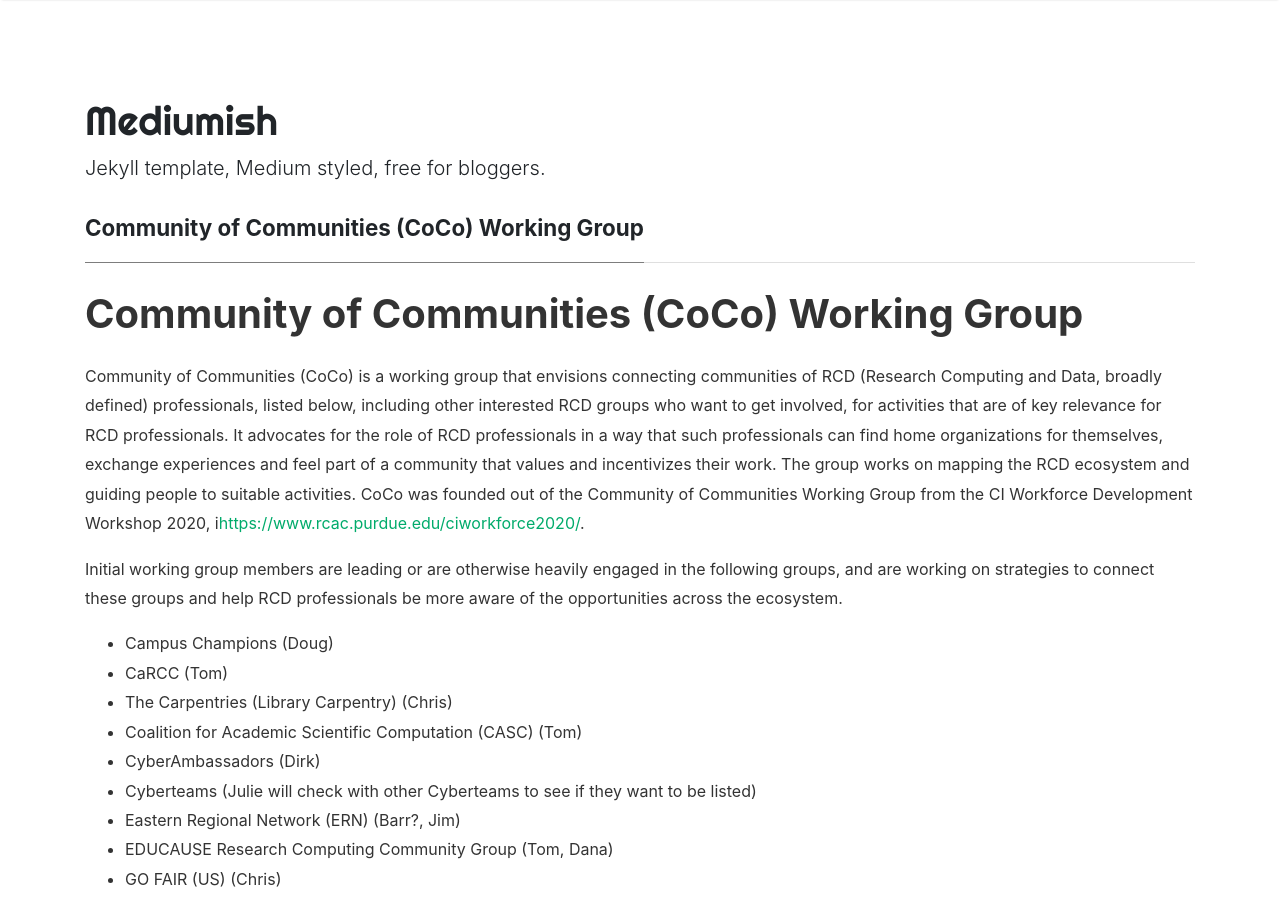
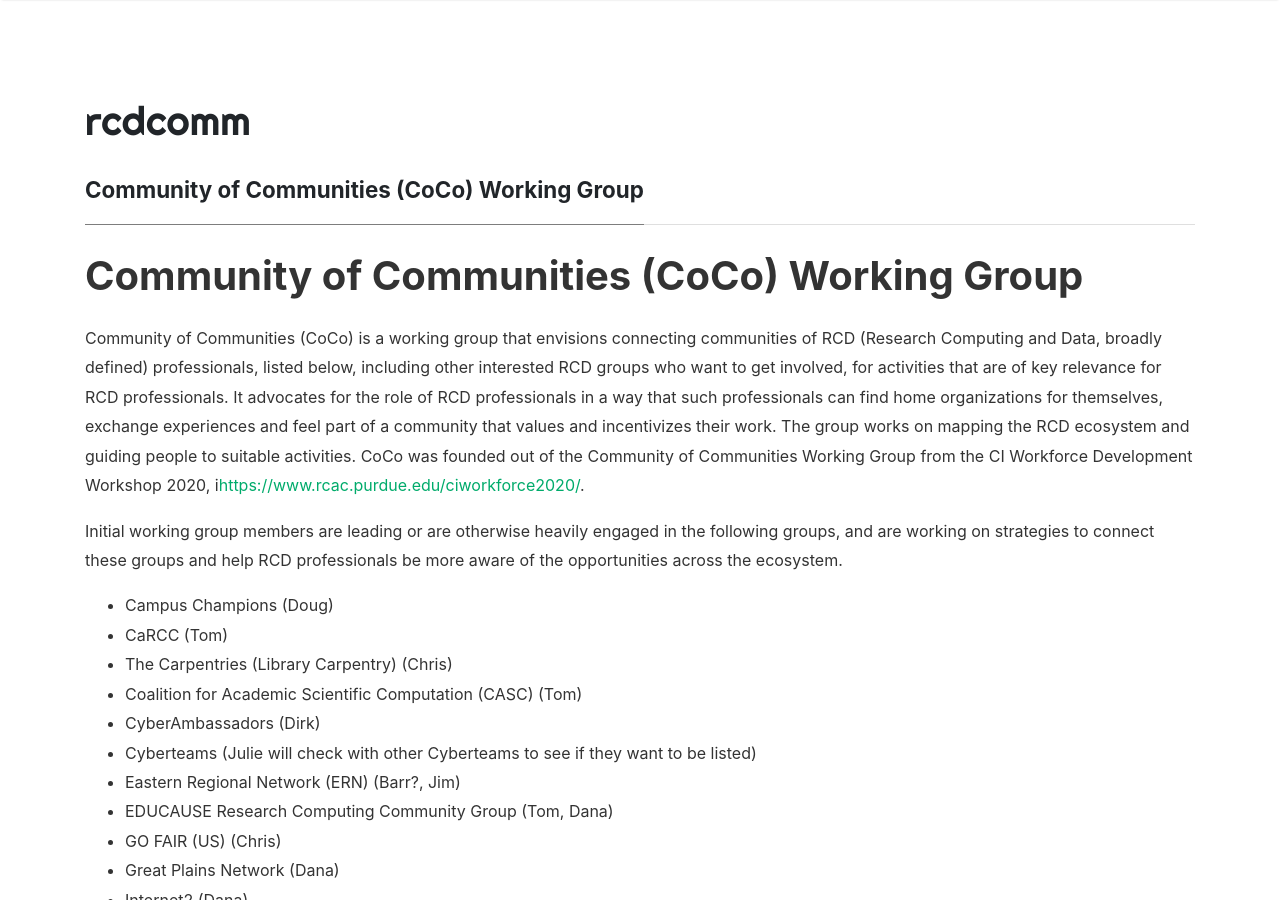
Before and after one commit to CommunityOfCommunities/rcdcomm.github.io, a Jekyll site: the page built from index.md, in a window 1280 px wide and 900 px high. Built offline with Jekyll 4.4.1, drawn with Linux system fonts in a browser that asks for light colours; nearby versions of some CDN libraries; our own code applies the rules of GitHub Pages for plain Markdown files; some of the changed text lies outside the part shown.

```diff
--- a/_config.yml
+++ b/_config.yml
@@ -1,14 +1,14 @@
 # Site
-name: "Mediumish"
-title: "Mediumish"
-description: "Jekyll template, Medium styled, free for bloggers."
+name: "rcdcomm"
+title: "RCD Communities of Communities"
+description: ""
 logo: 'assets/images/logo.png'
 favicon: 'assets/images/logo.png'
-baseurl: /mediumish-theme-jekyll
-google_analytics: 'UA-46278016-1'
-disqus: 'demowebsite'
-mailchimp-list: 'https://wowthemes.us11.list-manage.com/subscribe/post?u=8aeb20a530e124561927d3bd8&amp;id=8c3d2d214b'
-include: ["_pages"]
+  #baseurl: /mediumish-theme-jekyll
+  #google_analytics: 'UA-46278016-1'
+  #disqus: 'demowebsite'
+  #mailchimp-list: 'https://wowthemes.us11.list-manage.com/subscribe/post?u=8aeb20a530e124561927d3bd8&amp;id=8c3d2d214b'
+include: ["_pages", "_posts"]
 permalink: /:title/
 
 # Authors
@@ -62,9 +62,9 @@ kramdown:
       line_numbers: true
 
 # Adsense (change to "enabled" to activate, also your client id and ad slot. Create a new ad unit from your Adsense account to get the slot.)
-adsense: "disabled"
-adsense-data-ad-client: "ca-pub-3412143450191416"
-adsense-data-ad-slot: "1363087678"
+#adsense: "disabled"
+#adsense-data-ad-client: "ca-pub-3412143450191416"
+#adsense-data-ad-slot: "1363087678"
 
 # Lazy Images ("enabled" or "disabled")
 lazyimages: "disabled"
```
